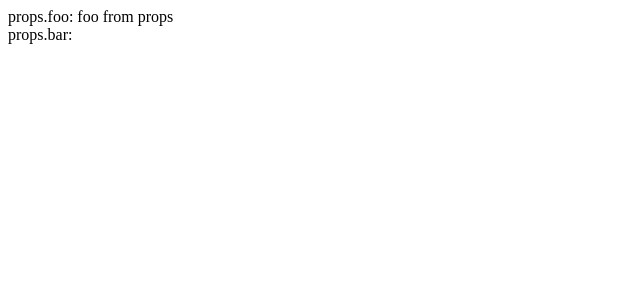
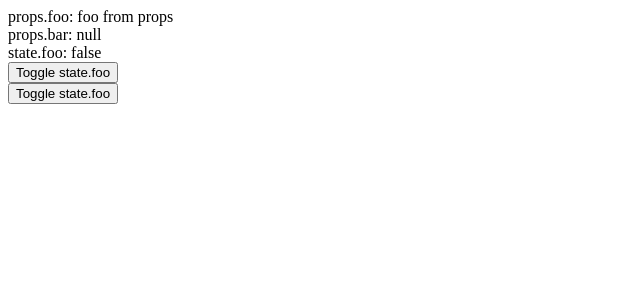
Before and after one commit to tBlabs/ReactBoilerplate, a React app: page / in a window 1280 px wide. Shown: the top 300 px of the page, without its empty margins (0-640 px from the left). Built offline with nearby package versions, Linux system fonts and the light colour scheme; the HTML template or start-up script is replaced by a standard one.

Commit message:
state and events added to FooComponent

```diff
--- a/src/components/FooComponent.tsx
+++ b/src/components/FooComponent.tsx
@@ -7,21 +7,41 @@ interface IFooComponentProps
     bar?: number;
 }
 
+class IFooComponentState
+{
+    foo: boolean;
+}
 
-export default class FooComponent extends React.Component<IFooComponentProps, null>
+
+export default class FooComponent extends React.Component<IFooComponentProps, IFooComponentState>
 {
     constructor(props: any)
     {
         super(props);
+
+        this.state = { foo: false };
+
+        this.Button2ClickHandler = this.Button2ClickHandler.bind(this);
+    }
+
+    Button2ClickHandler()
+    {
+        this.setState({ foo: !this.state.foo });
     }
 
     render()
     {
         return (
             <div>
-                props.foo: {this.props.foo}
+                props.foo: { this.props.foo }
                 <br />
-                props.bar: {this.props.bar}
+                props.bar: { this.props.bar ? this.props.bar : "null" }
+                <br />
+                state.foo: { this.state.foo ? "true" : "false" }
+                <br />
+                <button onClick={ ()=> this.setState({ foo: !this.state.foo }) }>Toggle state.foo</button>
+                <br />
+                <button onClick={ this.Button2ClickHandler }>Toggle state.foo</button>
             </div>
         );
     }
```
Also changed, not shown: 1 other file (tests, documents, lock files or other folders).
